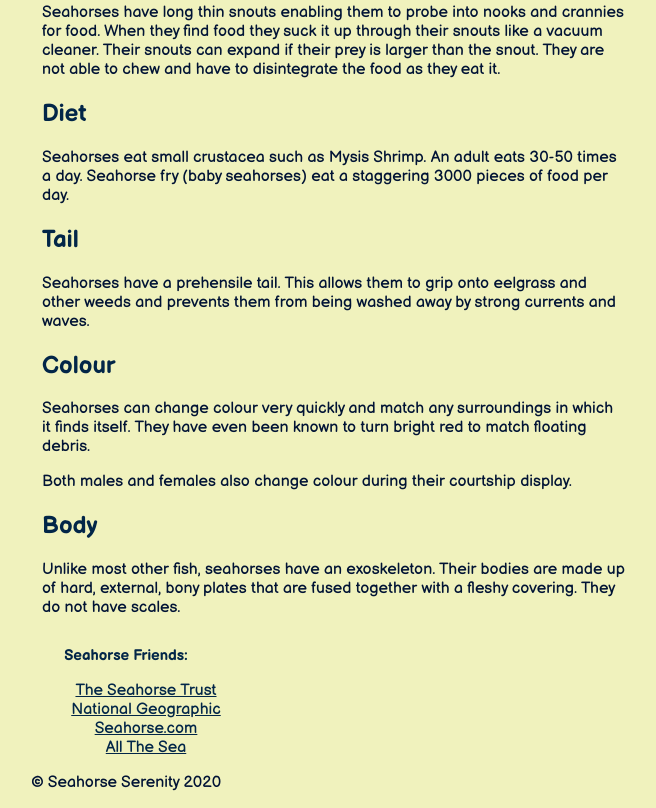
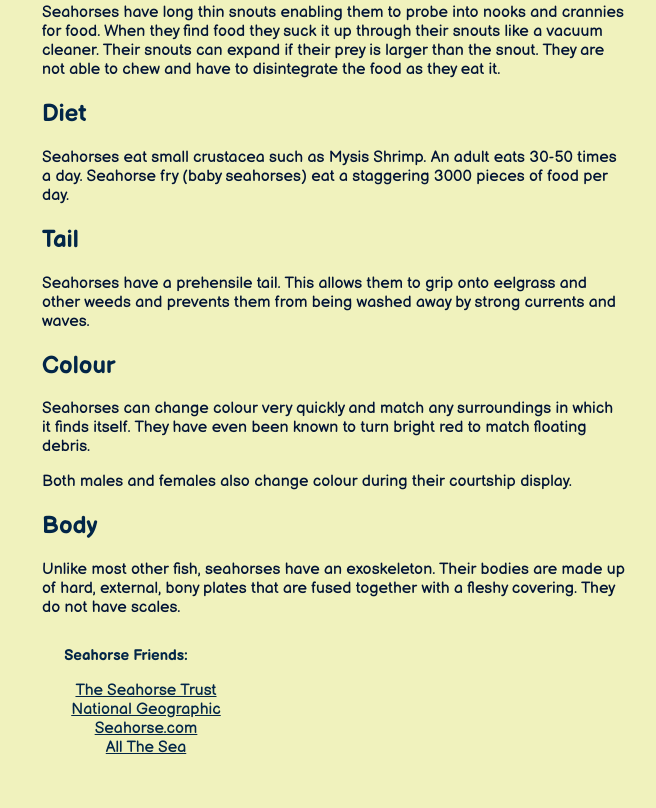
Before and after one commit to laurenabbruzzese/eresa-site, a plain HTML site: page seahorse.html in a window 1280 px wide. Shown: the part 770-1578 px from the top of the page, without its empty margins (514-1170 px from the left). After the commit the page ends 1543 px from the top, so only its background shows below. Drawn offline with Linux system fonts and the light colour scheme.

Commit message:
Update seahorse.html

```diff
--- a/seahorse.html
+++ b/seahorse.html
@@ -203,8 +203,3 @@ footer {text-align: center;}
       <li><a href="http://www.allthesea.com/Seahorses.html" target="_blank">All
           The Sea</a></li>
     </ul>
-    <p>&copy; Seahorse Serenity 2020</p>
-  </footer>
-</body>
-
-</html>
```
